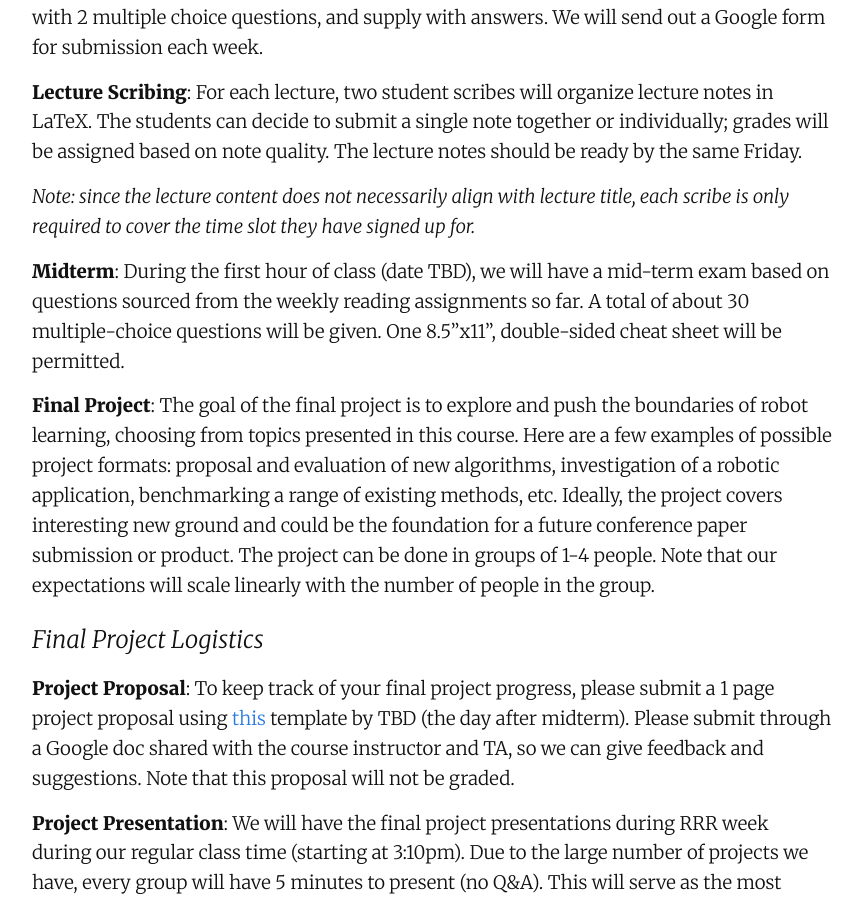
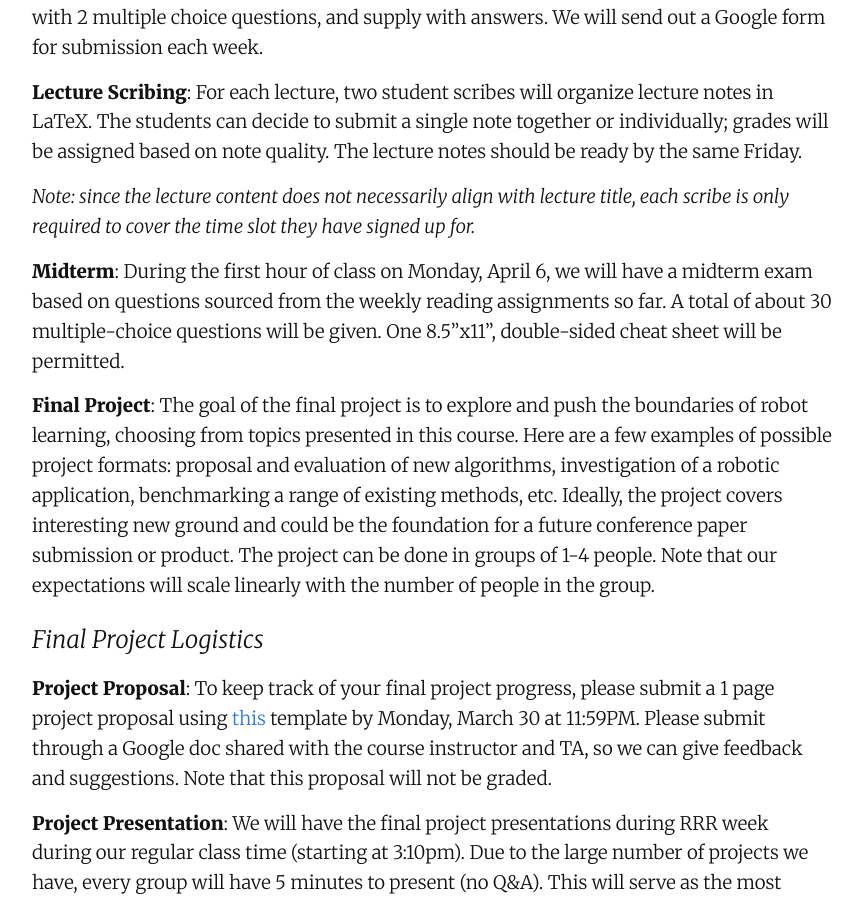
Before and after one commit to robots-that-learn/robots-that-learn.github.io, a Jekyll site: the page built from index.md, in a window 1280 px wide and 900 px high, scrolled down 2280 px. Shown: the whole window, without its empty margins (208-1071 px from the left). Built offline with Jekyll 4.4.1, drawn with Linux system fonts in a browser that asks for light colours; our own code applies the rules of GitHub Pages for plain Markdown files.

Commit message:
Update midterm and project proposal deadlines

```diff
--- a/index.md
+++ b/index.md
@@ -75,13 +75,13 @@ Please see below ("Reading Materials") for reading assignments.
 
 *Note: since the lecture content does not necessarily align with lecture title, each scribe is only required to cover the time slot they have signed up for.*
 
-**Midterm**: During the first hour of class (date TBD), we will have a mid-term exam based on questions sourced from the weekly reading assignments so far. A total of about 30 multiple-choice questions will be given. One 8.5"x11", double-sided cheat sheet will be permitted.
+**Midterm**: During the first hour of class on Monday, April 6, we will have a midterm exam based on questions sourced from the weekly reading assignments so far. A total of about 30 multiple-choice questions will be given. One 8.5"x11", double-sided cheat sheet will be permitted.
 
 **Final Project**: The goal of the final project is to explore and push the boundaries of robot learning, choosing from topics presented in this course. Here are a few examples of possible project formats: proposal and evaluation of new algorithms, investigation of a robotic application, benchmarking a range of existing methods, etc. Ideally, the project covers interesting new ground and could be the foundation for a future conference paper submission or product. The project can be done in groups of 1-4 people. Note that our expectations will scale linearly with the number of people in the group.
 
 ### Final Project Logistics
 
-**Project Proposal**: To keep track of your final project progress, please submit a 1 page project proposal using [this](https://docs.google.com/document/d/13wMRXYPVz0wzIJRM1M3s06glfL8gYmlqSaTy6W1D2iY/edit?usp=sharing) template by TBD (the day after midterm). Please submit through a Google doc shared with the course instructor and TA, so we can give feedback and suggestions. Note that this proposal will not be graded.
+**Project Proposal**: To keep track of your final project progress, please submit a 1 page project proposal using [this](https://docs.google.com/document/d/13wMRXYPVz0wzIJRM1M3s06glfL8gYmlqSaTy6W1D2iY/edit?usp=sharing) template by Monday, March 30 at 11:59PM. Please submit through a Google doc shared with the course instructor and TA, so we can give feedback and suggestions. Note that this proposal will not be graded.
 
 **Project Presentation**: We will have the final project presentations during RRR week during our regular class time (starting at 3:10pm). Due to the large number of projects we have, every group will have 5 minutes to present (no Q&A). This will serve as the most important basis for grading.
 
```
